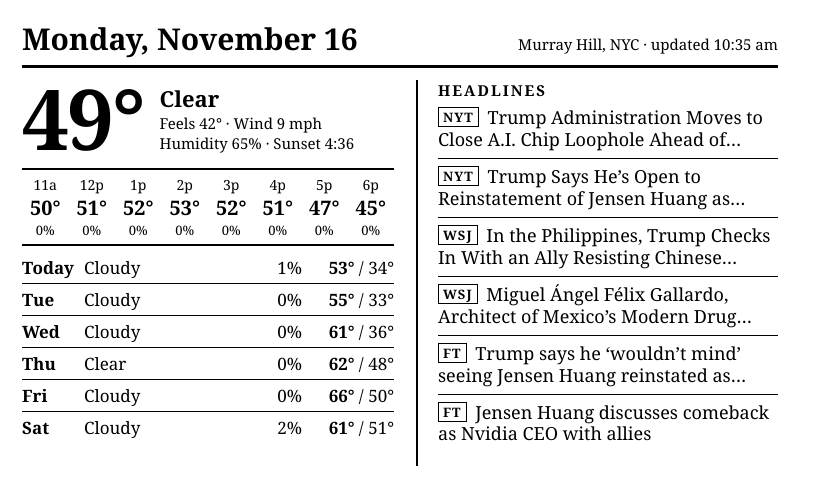
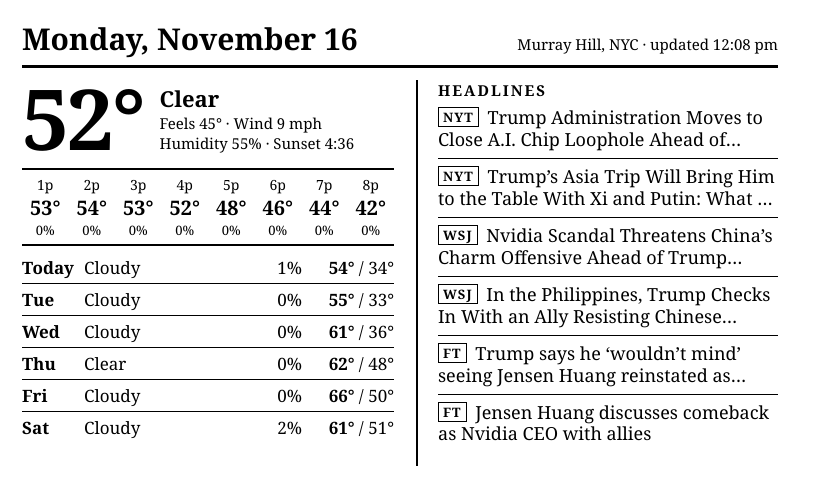
Before and after one commit to DeSantaCreations/eink-dashboard, a plain HTML site: page docs/index.html in a window 1280 px wide. Shown: the whole page, without its empty margins (0-819 px from the left). Drawn offline with Linux system fonts and the light colour scheme.

Commit message:
Update dashboard

```diff
--- a/docs/index.html
+++ b/docs/index.html
@@ -34,20 +34,20 @@ li+li{border-top:1px solid #000;padding-top:7px}
 </style></head>
 <body><div class=wrap>
 <header><div class=date>Monday, November 16</div>
-<div class=meta>Murray Hill, NYC &middot; updated 10:35 am</div></header>
+<div class=meta>Murray Hill, NYC &middot; updated 12:08 pm</div></header>
 <main>
 <section class=wx>
   <div class=now>
-    <div class=temp>49°</div>
+    <div class=temp>52°</div>
     <div><div class=cond>Clear</div>
-    <div class=sub>Feels 42° &middot; Wind 9 mph<br>
-    Humidity 65% &middot; Sunset 4:36</div></div>
+    <div class=sub>Feels 45° &middot; Wind 9 mph<br>
+    Humidity 55% &middot; Sunset 4:36</div></div>
   </div>
-  <table class=hourly><tr><td><div class=h>11a</div><div class=ht>50°</div><div class=hp>0%</div></td><td><div class=h>12p</div><div class=ht>51°</div><div class=hp>0%</div></td><td><div class=h>1p</div><div class=ht>52°</div><div class=hp>0%</div></td><td><div class=h>2p</div><div class=ht>53°</div><div class=hp>0%</div></td><td><div class=h>3p</div><div class=ht>52°</div><div class=hp>0%</div></td><td><div class=h>4p</div><div class=ht>51°</div><div class=hp>0%</div></td><td><div class=h>5p</div><div class=ht>47°</div><div class=hp>0%</div></td><td><div class=h>6p</div><div class=ht>45°</div><div class=hp>0%</div></td></tr></table>
-  <table class=daily><tr><td class=dn>Today</td><td class=dc>Cloudy</td><td class=dp>1%</td><td class=dt><b>53°</b> / 34°</td></tr><tr><td class=dn>Tue</td><td class=dc>Cloudy</td><td class=dp>0%</td><td class=dt><b>55°</b> / 33°</td></tr><tr><td class=dn>Wed</td><td class=dc>Cloudy</td><td class=dp>0%</td><td class=dt><b>61°</b> / 36°</td></tr><tr><td class=dn>Thu</td><td class=dc>Clear</td><td class=dp>0%</td><td class=dt><b>62°</b> / 48°</td></tr><tr><td class=dn>Fri</td><td class=dc>Cloudy</td><td class=dp>0%</td><td class=dt><b>66°</b> / 50°</td></tr><tr><td class=dn>Sat</td><td class=dc>Cloudy</td><td class=dp>2%</td><td class=dt><b>61°</b> / 51°</td></tr></table>
+  <table class=hourly><tr><td><div class=h>1p</div><div class=ht>53°</div><div class=hp>0%</div></td><td><div class=h>2p</div><div class=ht>54°</div><div class=hp>0%</div></td><td><div class=h>3p</div><div class=ht>53°</div><div class=hp>0%</div></td><td><div class=h>4p</div><div class=ht>52°</div><div class=hp>0%</div></td><td><div class=h>5p</div><div class=ht>48°</div><div class=hp>0%</div></td><td><div class=h>6p</div><div class=ht>46°</div><div class=hp>0%</div></td><td><div class=h>7p</div><div class=ht>44°</div><div class=hp>0%</div></td><td><div class=h>8p</div><div class=ht>42°</div><div class=hp>0%</div></td></tr></table>
+  <table class=daily><tr><td class=dn>Today</td><td class=dc>Cloudy</td><td class=dp>1%</td><td class=dt><b>54°</b> / 34°</td></tr><tr><td class=dn>Tue</td><td class=dc>Cloudy</td><td class=dp>0%</td><td class=dt><b>55°</b> / 33°</td></tr><tr><td class=dn>Wed</td><td class=dc>Cloudy</td><td class=dp>0%</td><td class=dt><b>61°</b> / 36°</td></tr><tr><td class=dn>Thu</td><td class=dc>Clear</td><td class=dp>0%</td><td class=dt><b>62°</b> / 48°</td></tr><tr><td class=dn>Fri</td><td class=dc>Cloudy</td><td class=dp>0%</td><td class=dt><b>66°</b> / 50°</td></tr><tr><td class=dn>Sat</td><td class=dc>Cloudy</td><td class=dp>2%</td><td class=dt><b>61°</b> / 51°</td></tr></table>
 </section>
 <section class=news>
   <div class=src>Headlines</div>
-  <ul><li><span class=tag>NYT</span> Trump Administration Moves to Close A.I. Chip Loophole Ahead of China Trip</li><li><span class=tag>NYT</span> Trump Says He’s Open to Reinstatement of Jensen Huang as Nvidia Chief</li><li><span class=tag>WSJ</span> In the Philippines, Trump Checks In With an Ally Resisting Chinese Aggression</li><li><span class=tag>WSJ</span> Miguel Ángel Félix Gallardo, Architect of Mexico’s Modern Drug Trade, Dies at 80</li><li><span class=tag>FT</span> Trump says he ‘wouldn’t mind’ seeing Jensen Huang reinstated as Nvidia chief</li><li><span class=tag>FT</span> Jensen Huang discusses comeback as Nvidia CEO with allies</li></ul>
+  <ul><li><span class=tag>NYT</span> Trump Administration Moves to Close A.I. Chip Loophole Ahead of China Trip</li><li><span class=tag>NYT</span> Trump’s Asia Trip Will Bring Him to the Table With Xi and Putin: What to Know</li><li><span class=tag>WSJ</span> Nvidia Scandal Threatens China’s Charm Offensive Ahead of Trump Summit</li><li><span class=tag>WSJ</span> In the Philippines, Trump Checks In With an Ally Resisting Chinese Aggression</li><li><span class=tag>FT</span> Trump says he ‘wouldn’t mind’ seeing Jensen Huang reinstated as Nvidia chief</li><li><span class=tag>FT</span> Jensen Huang discusses comeback as Nvidia CEO with allies</li></ul>
 </section>
 </main></div></body></html>
```
